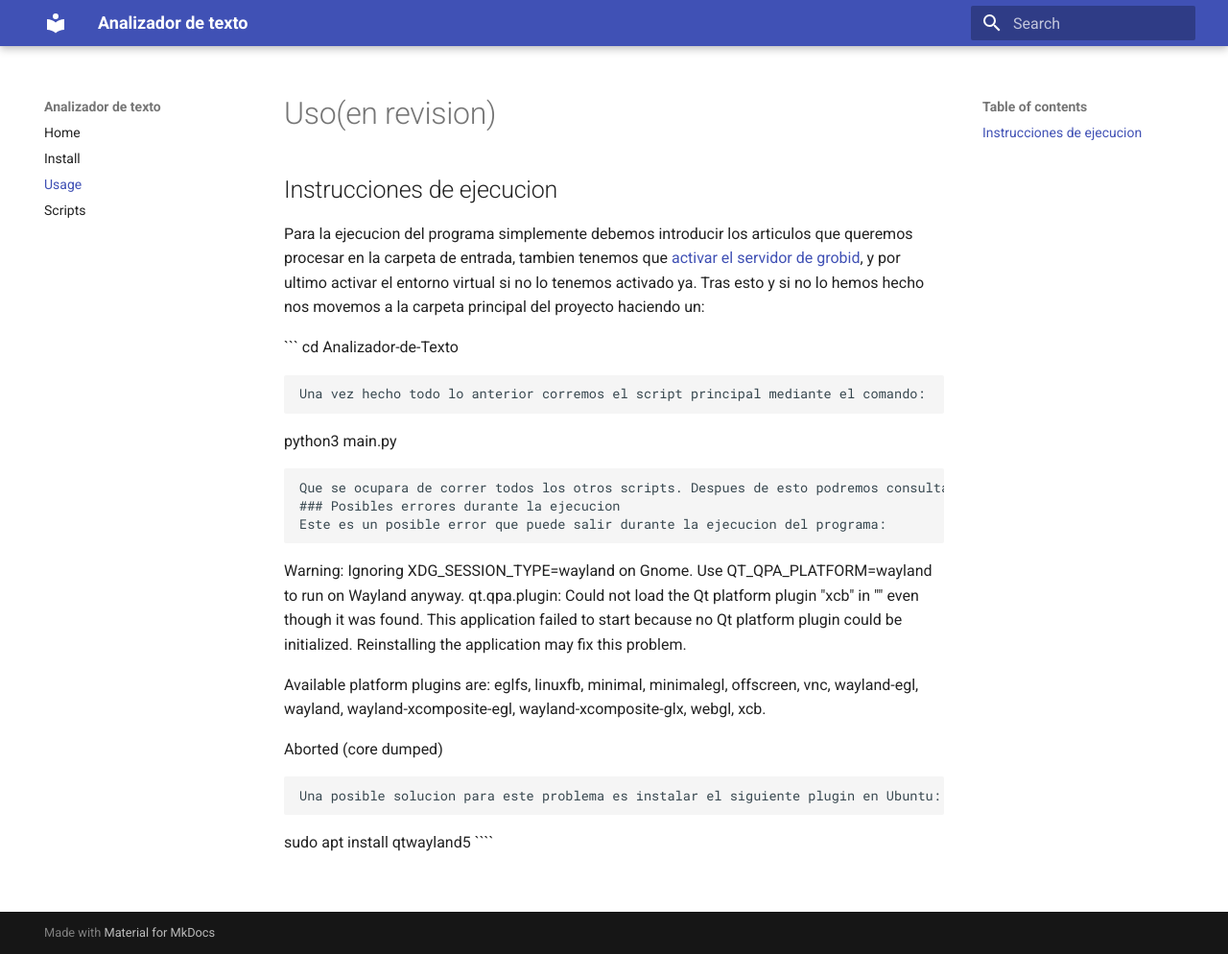
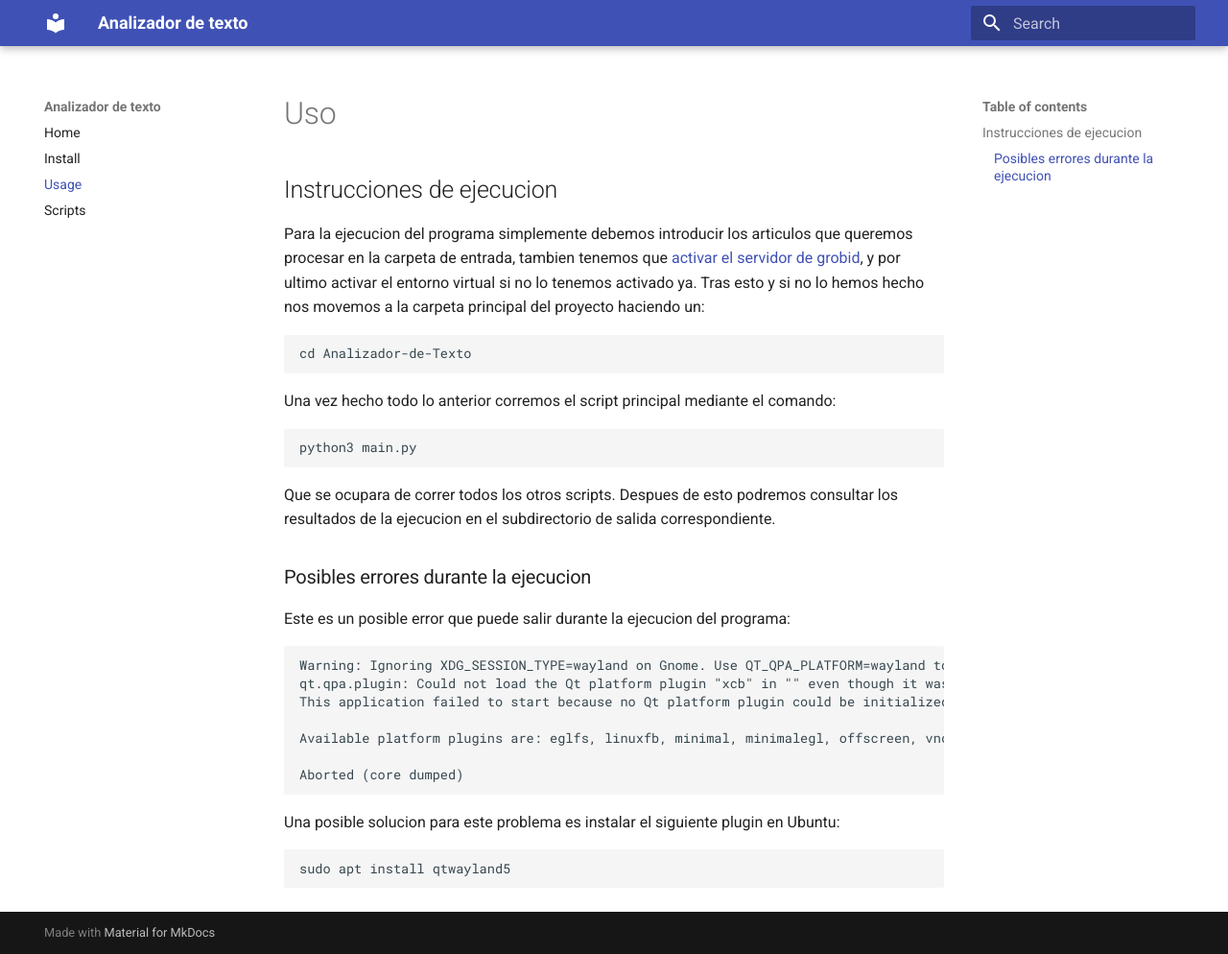
Before and after one commit to fdzdani/Analizador-de-Texto, an MkDocs documentation site: the page built from docs/usage.md, in a window 1280 px wide and 994 px high. Shown: the whole window at 96% size. Built offline with MkDocs 1.6.1 and Material for MkDocs 9.7.7, drawn with Linux system fonts in a browser that asks for light colours.

Commit message:
Update usage.md

`````diff
--- a/docs/usage.md
+++ b/docs/usage.md
@@ -1,9 +1,9 @@
-# Uso(en revision)
+# Uso
 ## Instrucciones de ejecucion
 Para la ejecucion del programa simplemente debemos introducir los articulos que queremos procesar en la carpeta de entrada, tambien tenemos que [activar el servidor de grobid](https://grobid.readthedocs.io/en/latest/Grobid-service/), y por ultimo activar el entorno virtual si no lo tenemos activado ya.
 Tras esto y si no lo hemos hecho nos movemos a la carpeta principal del proyecto haciendo un:
 
-```
+````
 cd Analizador-de-Texto
 ````
 
`````
